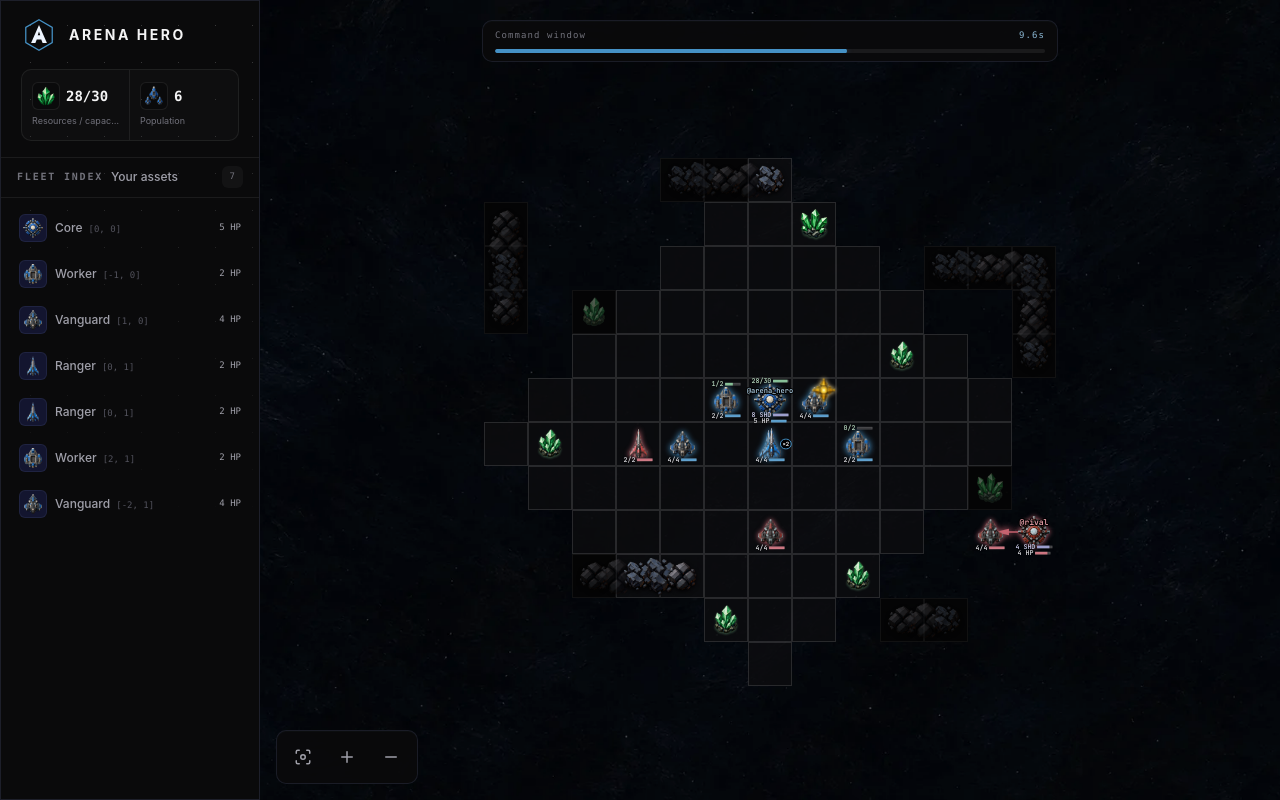
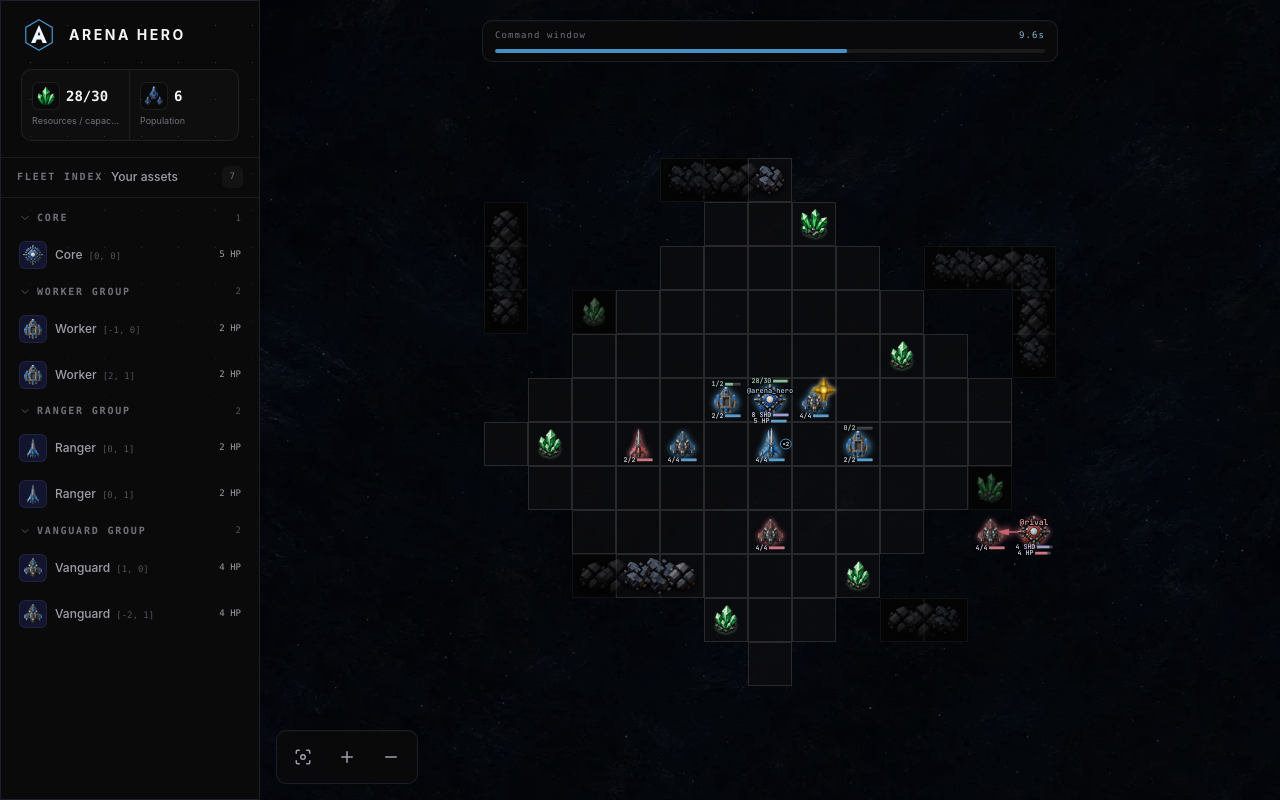
Before and after one commit to AmakiSora/ArenaHeroGameHub, a React (Vite) app in the folder web/: page /arena/demo in a window 1280 px wide. Built offline with nearby package versions, Linux system fonts and the light colour scheme.

Commit message:
feat(web): 左侧单位列表按类型分组（Core/工人组/游侠组/先锋组）并支持折叠

```diff
--- a/web/src/components/game/AssetList.tsx
+++ b/web/src/components/game/AssetList.tsx
@@ -1,12 +1,26 @@
-import { useMemo } from 'react'
+import { ChevronDown } from 'lucide-react'
+import { useMemo, useState } from 'react'
 import { useTranslation } from 'react-i18next'
-import type { PlayerState, WorldObject } from '../../lib/types'
+import type { PlayerState, UnitType, WorldObject } from '../../lib/types'
 import { Logo } from '../Logo'
 import { GameStats } from './GameStats'
 import { UnitArtIcon } from './UnitArtIcon'
 
+// Fleet sections in display order: the Core on top, then squads by unit type.
+const UNIT_GROUP_KEYS = ['CORE', 'WORKER', 'RANGER', 'VANGUARD'] as const
+type UnitGroupKey = typeof UNIT_GROUP_KEYS[number]
+
+function groupKeyOf(object: WorldObject): UnitGroupKey {
+  if (object.kind === 'CORE') return 'CORE'
+  const type: UnitType = object.unit_type ?? 'WORKER'
+  return type === 'RANGER' ? 'RANGER' : type === 'VANGUARD' ? 'VANGUARD' : 'WORKER'
+}
+
 export function AssetList({ state, objects, selectedId, onSelect }: { state: PlayerState; objects: WorldObject[]; selectedId: string | null; onSelect: (object: WorldObject) => void }) {
   const { t } = useTranslation(); const controlled = useMemo(() => objects.filter((object) => object.controlled), [objects])
+  const groups = useMemo(() => UNIT_GROUP_KEYS.map((key) => ({ key, members: controlled.filter((object) => groupKeyOf(object) === key) })), [controlled])
+  const [collapsedGroups, setCollapsedGroups] = useState<Partial<Record<UnitGroupKey, boolean>>>({})
+  const toggleGroup = (key: UnitGroupKey) => setCollapsedGroups((current) => ({ ...current, [key]: !current[key] }))
   return <aside className="panel-strong hidden h-full min-h-0 flex-col border-y-0 border-l-0 lg:flex">
     <div className="border-b border-white/[.07]">
       <div className="px-5 py-4"><Logo /><GameStats state={state} className="mt-4" /></div>
@@ -20,9 +34,15 @@ export function AssetList({ state, objects, selectedId, onSelect }: { state: Pla
       </div>
     </div>
     <div className="min-h-0 flex-1 overflow-y-auto p-2">
-      {controlled.map((object) => { const artType = object.kind === 'CORE' ? 'CORE' : object.unit_type ?? 'WORKER'; const name = object.kind === 'CORE' ? t('game.units.CORE') : t(`game.units.${object.unit_type}`); return <button key={object.id} onClick={() => onSelect(object)} style={{ contentVisibility: 'auto', containIntrinsicSize: '44px' }} className={`focus-ring mb-0.5 flex min-h-11 w-full items-center gap-2 rounded-gold px-2.5 text-left transition-colors ${selectedId === object.id ? 'bg-indigo-deep/55 text-blue-soft' : 'text-zinc-400 hover:bg-white/[.04] hover:text-zinc-100'}`}>
+      {groups.map(({ key, members }) => members.length === 0 ? null : <section key={key} aria-label={t(`game.unitGroups.${key}`)}>
+        <button type="button" onClick={() => toggleGroup(key)} aria-expanded={!collapsedGroups[key]} className="focus-ring mb-0.5 flex w-full items-center justify-between rounded-gold px-2.5 py-1.5 text-left transition-colors hover:bg-white/[.04]">
+          <span className="flex min-w-0 items-center gap-1.5"><ChevronDown aria-hidden="true" size={12} className={`shrink-0 text-zinc-600 transition-transform ${collapsedGroups[key] ? '-rotate-90' : ''}`} /><span className="eyebrow truncate">{t(`game.unitGroups.${key}`)}</span></span>
+          <span className="shrink-0 font-mono text-[9px] text-zinc-600">{members.length}</span>
+        </button>
+        {!collapsedGroups[key] && members.map((object) => { const artType = object.kind === 'CORE' ? 'CORE' : object.unit_type ?? 'WORKER'; const name = object.kind === 'CORE' ? t('game.units.CORE') : t(`game.units.${object.unit_type}`); return <button key={object.id} onClick={() => onSelect(object)} style={{ contentVisibility: 'auto', containIntrinsicSize: '44px' }} className={`focus-ring mb-0.5 flex min-h-11 w-full items-center gap-2 rounded-gold px-2.5 text-left transition-colors ${selectedId === object.id ? 'bg-indigo-deep/55 text-blue-soft' : 'text-zinc-400 hover:bg-white/[.04] hover:text-zinc-100'}`}>
         <span className="grid size-7 shrink-0 place-items-center rounded-gold-sm border border-violet-cosmic/15 bg-indigo-deep/45"><UnitArtIcon type={artType} className="size-5" /></span><span className="flex min-w-0 flex-1 items-baseline gap-1.5"><span className="truncate text-xs font-medium">{name}</span><span className="shrink-0 font-mono text-[9px] text-zinc-600">[{object.position?.join(', ') ?? '—'}]</span></span><span className="shrink-0 font-mono text-[9px]">{object.hp} HP</span>
       </button> })}
+      </section>)}
     </div>
   </aside>
 }
--- a/web/src/lib/i18n.ts
+++ b/web/src/lib/i18n.ts
@@ -79,6 +79,7 @@ const resources = {
       actions: { MOVE: 'Move', HARVEST: 'Harvest', DEPOSIT: 'Deposit', SWEEP: 'Sweep', SHOOT: 'Shoot', PICKUP_BEACON: 'Pick up Beacon', DROP_BEACON: 'Drop Beacon', SELF_DESTRUCT: 'Self-destruct', HEAL: 'Heal HP', WAIT: 'Wait', SPAWN: 'Spawn', REPAIR_SHIELD: 'Repair shield', START_MOVE: 'Move Core', CANCEL_MOVE: 'Cancel migration' },
       directions: { UP: 'Up', DOWN: 'Down', LEFT: 'Left', RIGHT: 'Right' },
       units: { WORKER: 'Worker', VANGUARD: 'Vanguard', RANGER: 'Ranger', CORE: 'Core' },
+      unitGroups: { CORE: 'Core', WORKER: 'Worker Group', RANGER: 'Ranger Group', VANGUARD: 'Vanguard Group' },
     },
     tutorial: {
       training: 'TRAINING',
@@ -188,6 +189,7 @@ const resources = {
       actions: { MOVE: '移动', HARVEST: '采集', DEPOSIT: '交付', SWEEP: '横扫', SHOOT: '射击', PICKUP_BEACON: '拾取信标', DROP_BEACON: '放下信标', SELF_DESTRUCT: '自毁', HEAL: '恢复 HP', WAIT: '原地待命', SPAWN: '生产', REPAIR_SHIELD: '修复护盾', START_MOVE: '迁移 Core', CANCEL_MOVE: '取消迁移' },
       directions: { UP: '向上', DOWN: '向下', LEFT: '向左', RIGHT: '向右' },
       units: { WORKER: '工人', VANGUARD: '先锋', RANGER: '游侠', CORE: 'Core' },
+      unitGroups: { CORE: 'Core', WORKER: '工人组', RANGER: '游侠组', VANGUARD: '先锋组' },
     },
     tutorial: {
       training: '训练场',
```
Also changed, not shown: 1 other file (tests, documents, lock files or other folders).
